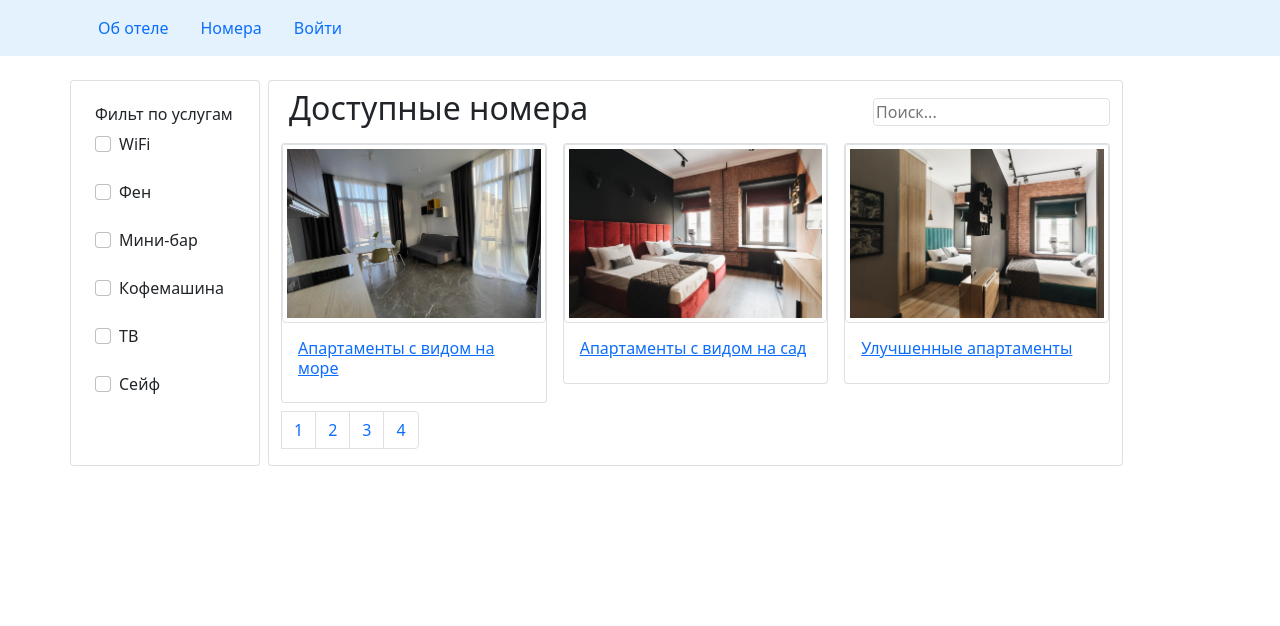
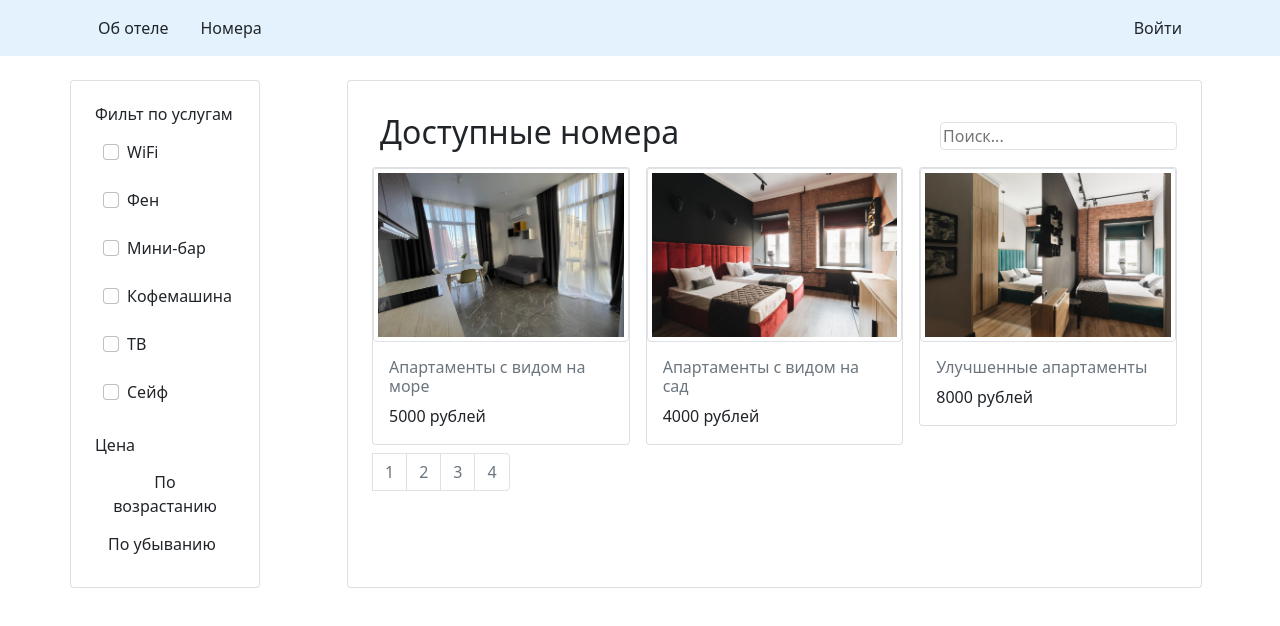
Before and after one commit to AlekseyGurev/best-family-apart, a React (Create React App) app: page /rooms in a window 1280 px wide. Shown: the top 626 px of the page. Built offline with nearby package versions, Linux system fonts and the light colour scheme.

Commit message:
add sort by price

```diff
--- a/src/components/common/page/roomsListPage/roomsListPage.jsx
+++ b/src/components/common/page/roomsListPage/roomsListPage.jsx
@@ -4,9 +4,9 @@ import Rooms from "../../ui/rooms";
 import Pagination from "../../pagination";
 import { paginate } from "../../../../utils/paginate";
 import { searchRoomLabel } from "../../../../utils/searchRoomLabel";
-import _ from "lodash";
 import SearchRooms from "../../searchRooms";
 import SortServicesList from "../../ui/sortServicesList/sortServicesList";
+import _ from "lodash";
 
 const RoomsListPage = () => {
   const pageSize = 3;
@@ -82,18 +82,26 @@ const RoomsListPage = () => {
         )
       );
     };
+    const handleSortPrice = ({ target }) => {
+      if (target.name === "small") {
+        setRooms(_.orderBy(rooms, ["price"], ["asc"]));
+      } else if (target.name === "big") {
+        setRooms(_.orderBy(rooms, ["price"], ["desc"]));
+      }
+    };
     return (
       <div className="container">
-        <div class="row">
-          <div class="card col-sm-2 p-2">
+        <div className="row justify-content-between">
+          <div className="card col-sm-2 p-2">
             {services && (
               <SortServicesList
                 itemSelect={handleServicesSelect}
+                onClickPrice={handleSortPrice}
                 services={services}
               />
             )}
           </div>
-          <div class="card col-sm-9 mx-2">
+          <div className="card col-sm-9 mx-2 p-4">
             <div className="d-flex justify-content-between">
               <h2 className="p-2">Доступные номера</h2>
               <SearchRooms value={searchRoom} handleSearch={handleSearch} />
@@ -112,6 +120,7 @@ const RoomsListPage = () => {
                       id={room._id}
                       img={room.img}
                       name={room.name}
+                      price={room.price}
                     />
                   ))}
                 </div>
--- a/src/components/common/pagination.jsx
+++ b/src/components/common/pagination.jsx
@@ -1,3 +1,4 @@
+/* eslint-disable jsx-a11y/anchor-is-valid */
 import React from "react";
 import PropTypes from "prop-types";
 import _ from "lodash";
@@ -16,7 +17,10 @@ const Pagination = ({ itemsCount, pageSize, onPageChange, currentPage }) => {
             key={page}
             className={"page-item" + (page === currentPage ? "active" : "")}
           >
-                        <a className="page-link" onClick={() => onPageChange(page)}>
+            <a
+              className="page-link link-secondary"
+              onClick={() => onPageChange(page)}
+            >
               {page}
             </a>
           </li>
@@ -30,7 +34,7 @@ Pagination.propTypes = {
   itemsCount: PropTypes.number.isRequired,
   pageSize: PropTypes.number.isRequired,
   onPageChange: PropTypes.func.isRequired,
-    currentPage: PropTypes.number.isRequired
+  currentPage: PropTypes.number.isRequired,
 };
 
 export default Pagination;
--- a/src/components/common/ui/navBar.jsx
+++ b/src/components/common/ui/navBar.jsx
@@ -8,23 +8,23 @@ const NavBar = () => {
   return (
     <nav className="navbar navbar-light mb-4" style={navStyle}>
       <div className="container">
-        <ul className="nav">
+        <ul className="nav ">
           <li className="nav-item">
-            <Link className="nav-link" to="/">
+            <Link className="nav-link link-dark" to="/">
               Об отеле
             </Link>
           </li>
           <li className="nav-item">
-            <Link className="nav-link" to="/rooms">
+            <Link className="nav-link link-dark" to="/rooms">
               Номера
             </Link>
           </li>
-          <li className="nav-item">
-            <Link className="nav-link" to="/login">
-              Войти
-            </Link>
-          </li>
         </ul>
+        <div>
+          <Link className="nav-link link-dark" to="/login">
+            Войти
+          </Link>
+        </div>
       </div>
     </nav>
   );
--- a/src/components/common/ui/rooms.jsx
+++ b/src/components/common/ui/rooms.jsx
@@ -2,18 +2,15 @@ import React from "react";
 import PropTypes from "prop-types";
 import { Link } from "react-router-dom";
 
-const Rooms = ({ id, img, name }) => {
+const Rooms = ({ id, img, name, price }) => {
   return (
-    <Link to={`/rooms/${id}`}>
+    <Link className="text-decoration-none" to={`/rooms/${id}`}>
       <div className="col">
         <div className="card">
           <img src={img} className="card-img-top img-thumbnail" alt="..." />
           <div className="card-body">
-            <h6 className="card-title">{name}</h6>
-            {/* <p className="card-text">
-            This is a longer card with supporting text below as a natural
-            lead-in to additional content. This content is a little bit longer.
-          </p> */}
+            <h6 className="card-title link-secondary">{name}</h6>
+            <p className="card-text link-dark">{price} рублей</p>
           </div>
         </div>
       </div>
@@ -24,5 +21,6 @@ Rooms.propTypes = {
   id: PropTypes.string,
   img: PropTypes.string,
   name: PropTypes.string,
+  price: PropTypes.string,
 };
 export default Rooms;
--- a/src/components/common/ui/sortServicesList/sortServicesList.jsx
+++ b/src/components/common/ui/sortServicesList/sortServicesList.jsx
@@ -1,11 +1,11 @@
-import React from "react";
+/* eslint-disable jsx-a11y/anchor-is-valid */
 import CheckBoxField from "../../form/checkBoxField";
 
-const SortServicesList = ({ itemSelect, services }) => {
+const SortServicesList = ({ itemSelect, services, onClickPrice }) => {
   return (
     <div className="card-body">
       <h6 className="card-title">Фильт по услугам</h6>
-      <div>
+      <div className="p-2">
         {Object.keys(services).map((service) => (
           <CheckBoxField
             key={services[service]._id}
@@ -17,6 +17,19 @@ const SortServicesList = ({ itemSelect, services }) => {
           </CheckBoxField>
         ))}
       </div>
+      <div>
+        <h6 className="card-title">Цена</h6>
+        <div>
+          <a onClick={onClickPrice} className="btn" name="small">
+            По возрастанию
+          </a>
+        </div>
+        <div>
+          <a onClick={onClickPrice} className="btn" name="big">
+            По убыванию
+          </a>
+        </div>
+      </div>
     </div>
   );
 };
```
Lines whose indentation alone changed are shown as unchanged.
